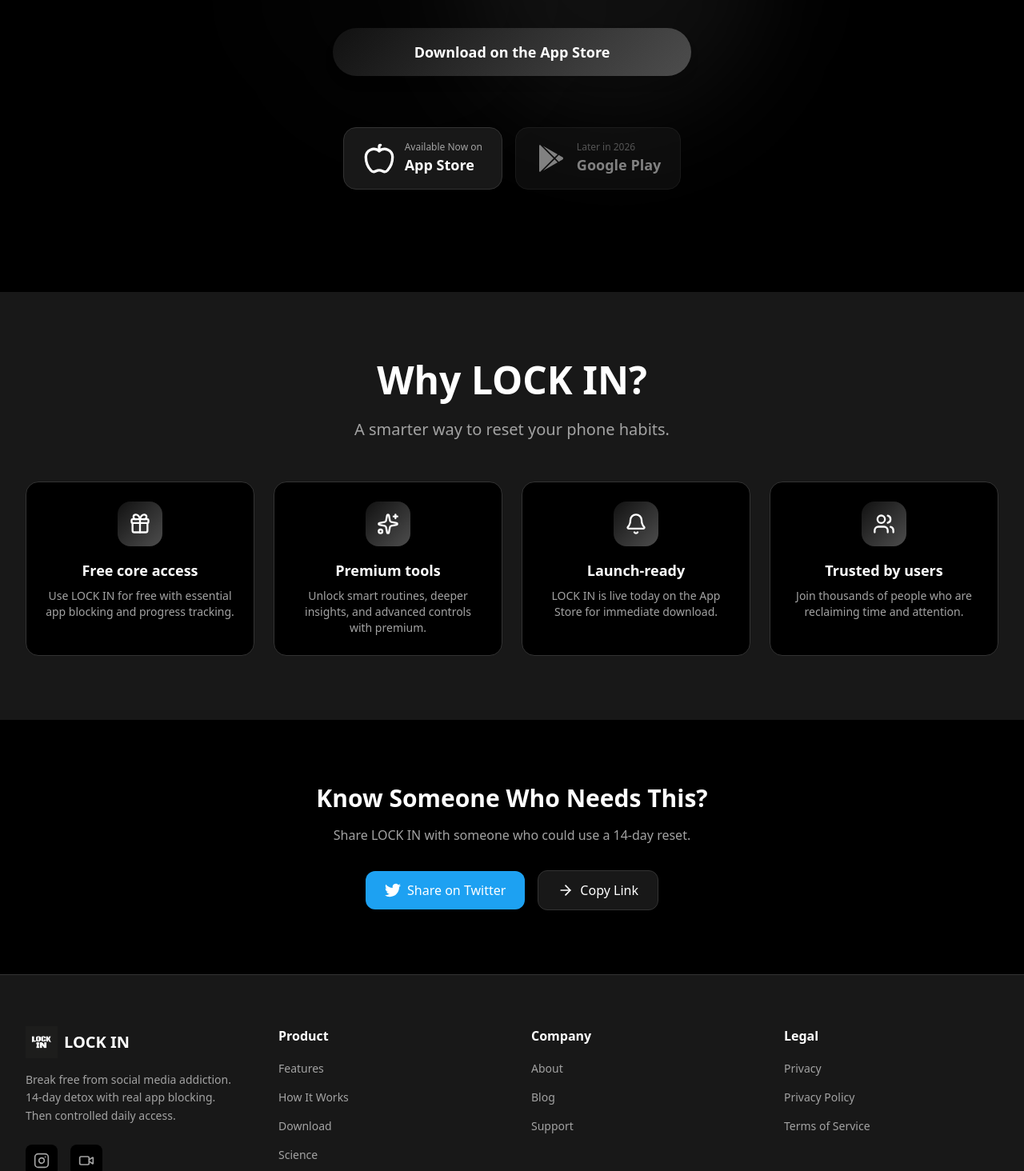
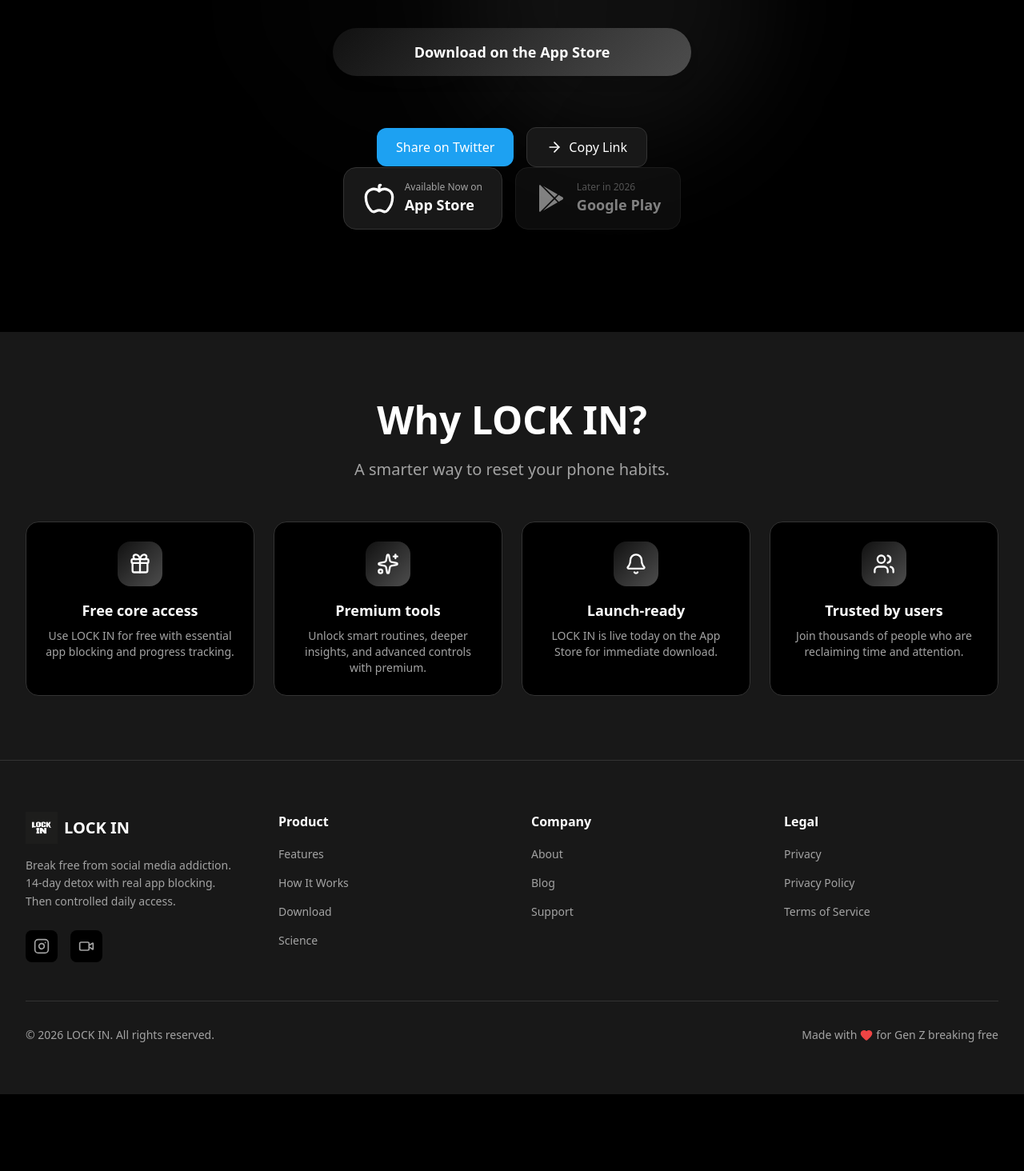
Before and after one commit to devsrodrigo/rewiredwebsite, a Next.js app: page /download in a window 1280 px wide. Shown: the part 491-1955 px from the top of the page at 80% size. After the commit the page ends 1859 px from the top, so only its background shows below. Built offline with nearby package versions, Linux system fonts and the light colour scheme.

Commit message:
Split download page into server page and DownloadClient client component

```diff
--- /dev/null
+++ b/app/download/DownloadClient.tsx
@@ -0,0 +1,35 @@
+"use client";
+
+import { Button } from "@/components/ui/Button";
+import { APP_STORE_URL } from "@/lib/utils";
+import { ArrowRight } from "lucide-react";
+
+export default function DownloadClient() {
+  return (
+    <>
+      <div className="max-w-md mx-auto mb-16">
+        <Button
+          type="button"
+          size="lg"
+          className="w-full"
+          onClick={() =>
+            window.open(APP_STORE_URL, "_blank", "noopener,noreferrer")
+          }
+        >
+          Download on the App Store
+        </Button>
+      </div>
+
+      <div className="flex flex-col sm:flex-row items-center justify-center gap-4">
+        <button className="flex items-center gap-2 px-6 py-3 rounded-xl bg-[#1DA1F2] text-white font-medium hover:opacity-90 transition-opacity">
+          Share on Twitter
+        </button>
+
+        <button className="flex items-center gap-2 px-6 py-3 rounded-xl bg-background-secondary border border-border text-foreground font-medium hover:bg-border transition-colors">
+          <ArrowRight className="w-5 h-5" />
+          Copy Link
+        </button>
+      </div>
+    </>
+  );
+}
--- a/app/download/page.tsx
+++ b/app/download/page.tsx
@@ -1,10 +1,7 @@
-"use client";
-
 import { Metadata } from "next";
-import { Apple, Bell, Gift, Users, Sparkles, ArrowRight } from "lucide-react";
+import { Apple, Bell, Gift, Users, Sparkles } from "lucide-react";
 import { SectionHeading } from "@/components/ui";
-import { Button } from "@/components/ui/Button";
-import { APP_STORE_URL } from "@/lib/utils";
+import DownloadClient from "./DownloadClient";
 
 export const metadata: Metadata = {
   title: "Download LOCK IN",
@@ -59,16 +56,7 @@
             LOCK IN is available now on iOS. Start your 14-day detox, block distraction apps, and reclaim your focus today.
           </p>
 
-          <div className="max-w-md mx-auto mb-16">
-            <Button
-              type="button"
-              size="lg"
-              className="w-full"
-              onClick={() => window.open(APP_STORE_URL, "_blank", "noopener,noreferrer")}
-            >
-              Download on the App Store
-            </Button>
-          </div>
+          <DownloadClient />
 
           <div className="flex flex-col sm:flex-row items-center justify-center gap-4">
             <div className="flex items-center gap-3 px-6 py-4 rounded-2xl bg-background-secondary border border-border">
@@ -120,30 +108,6 @@
         </div>
       </section>
 
-      {/* Social Sharing */}
-      <section className="py-20 bg-background">
-        <div className="max-w-2xl mx-auto px-4 sm:px-6 lg:px-8 text-center">
-          <h2 className="text-2xl md:text-3xl font-bold text-foreground mb-4">
-            Know Someone Who Needs This?
-          </h2>
-          <p className="text-foreground-muted mb-8">
-            Share LOCK IN with someone who could use a 14-day reset.
-          </p>
-
-          <div className="flex flex-col sm:flex-row items-center justify-center gap-4">
-            <button className="flex items-center gap-2 px-6 py-3 rounded-xl bg-[#1DA1F2] text-white font-medium hover:opacity-90 transition-opacity">
-              <svg className="w-5 h-5" fill="currentColor" viewBox="0 0 24 24">
-                <path d="M23.953 4.57a10 10 0 01-2.825.775 4.958 4.958 0 002.163-2.723c-.951.555-2.005.959-3.127 1.184a4.92 4.92 0 00-8.384 4.482C7.69 8.095 4.067 6.13 1.64 3.162a4.822 4.822 0 00-.666 2.475c0 1.71.87 3.213 2.188 4.096a4.904 4.904 0 01-2.228-.616v.06a4.923 4.923 0 003.946 4.827 4.996 4.996 0 01-2.212.085 4.936 4.936 0 004.604 3.417 9.867 9.867 0 01-6.102 2.105c-.39 0-.779-.023-1.17-.067a13.995 13.995 0 007.557 2.209c9.053 0 13.998-7.496 13.998-13.985 0-.21 0-.42-.015-.63A9.935 9.935 0 0024 4.59z"/>
-              </svg>
-              Share on Twitter
-            </button>
-            <button className="flex items-center gap-2 px-6 py-3 rounded-xl bg-background-secondary border border-border text-foreground font-medium hover:bg-border transition-colors">
-              <ArrowRight className="w-5 h-5" />
-              Copy Link
-            </button>
-          </div>
-        </div>
-      </section>
     </div>
   );
 }
```
